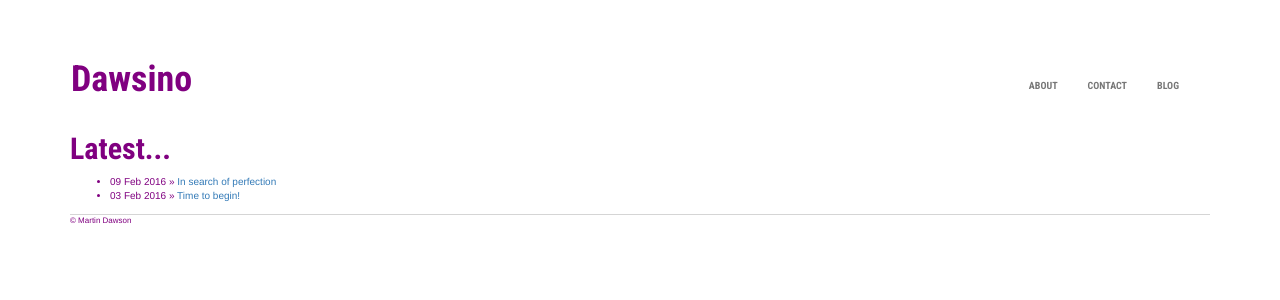
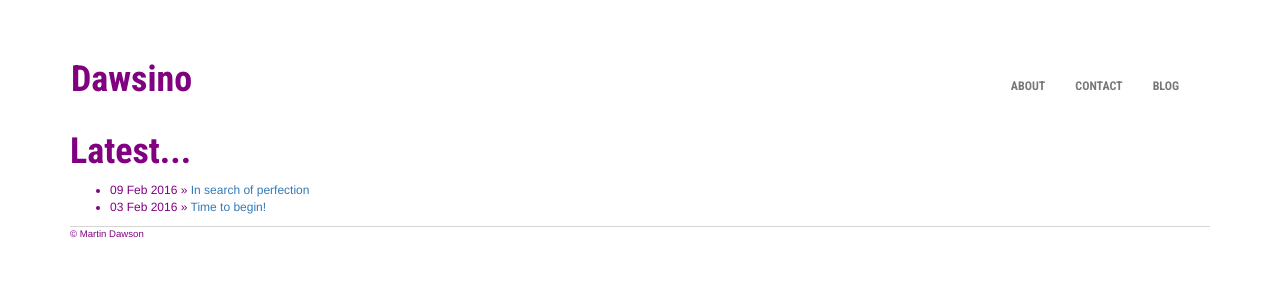
Before and after one commit to dawsino/dawsino.github.io, a Jekyll site: the page built from index.html, in a window 1280 px wide. Shown: the top 300 px of the page. Built offline with Jekyll 4.4.1, drawn with Linux system fonts in a browser that asks for light colours.

Commit message:
Font to 12

```diff
--- a/css/main.css
+++ b/css/main.css
@@ -2,7 +2,7 @@ body {
     color: purple;
     margin: 60px auto;
     width: 100%;
-    font-size: 10px;
+    font-size: 12px;
 }
 
 header {
@@ -32,7 +32,7 @@ h1 {
     font-family: 'Roboto Condensed', sans-serif;
 }
 p {
-    font-size: 10pxm;
+    font-size: 12pxm;
     line-height: 1.4em;
     color: purple;
 }
```
